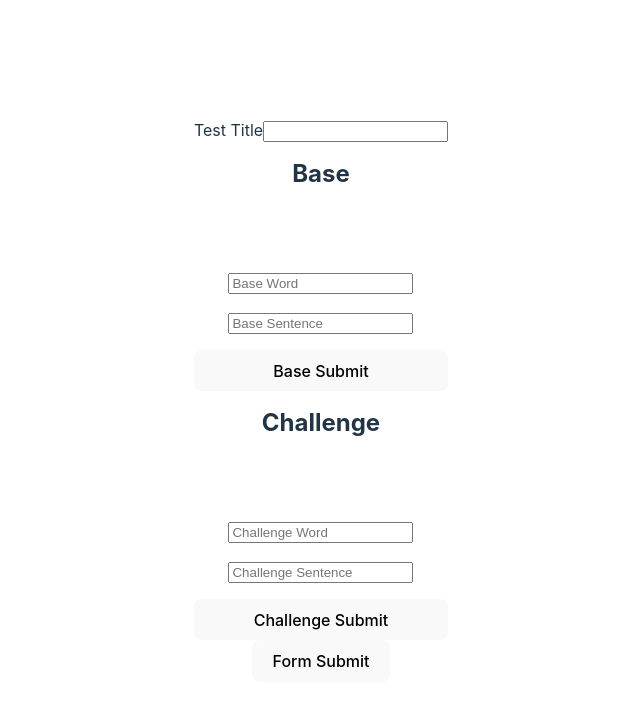
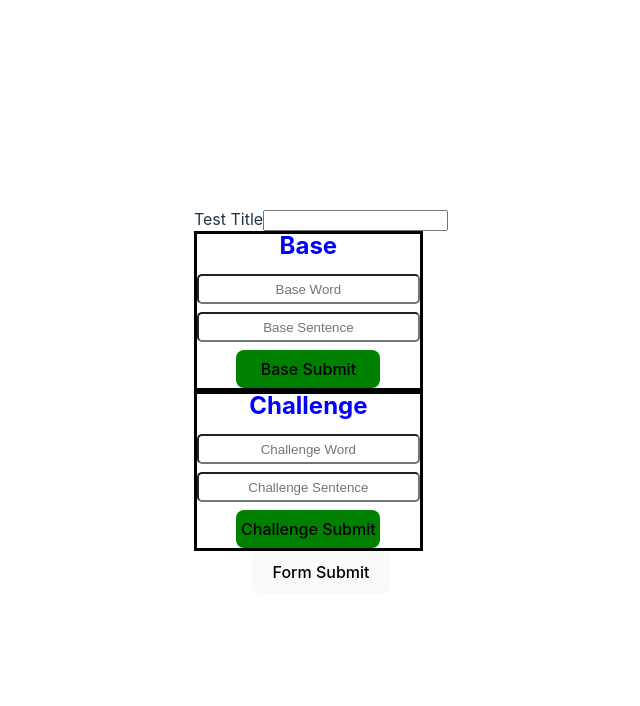
Before and after one commit to InstincDev/spellwell-frontend, a React (Vite) app: page /test in a window 1280 px wide. Shown: the top 706 px of the page, without its empty margins (319-959 px from the left). Built offline with nearby package versions, Linux system fonts and the light colour scheme.

Commit message:
added sass styling for components

```diff
--- a/src/components/molecules/WordList/WordList.jsx
+++ b/src/components/molecules/WordList/WordList.jsx
@@ -1,14 +1,16 @@
+import {word_list, delete_word} from "./WordList.module.sass"
+
 export function WordList({ wordList, deleteWord }) {
     function handleOnClick(index) {
         deleteWord(index);
     }
     return (
-        <ul>
+        <ul className={word_list}>
             {wordList.map(({ word, sentence }, i) => (
                 <li key={`wordList-${i}`}>
-                    <p>word:{word}</p>
-                    <p>sentence:{sentence}</p>
-                    <button type="button" onClick={() => handleOnClick(i)}>
+                    <p>Word: {word}</p>
+                    <p>Sentence: {sentence}</p>
+                    <button  className={delete_word} type="button" onClick={() => handleOnClick(i)}>
                         Delete
                     </button>
                 </li>
--- /dev/null
+++ b/src/components/molecules/WordList/WordList.module.sass
@@ -0,0 +1,26 @@
+.word_list
+    width: 100%
+    display: flex
+    flex-direction: column
+    place-items: center
+    gap: 1rem
+    color: black
+    list-style-type: none
+
+    li
+        max-width: 100%
+        min-width: calc(100% - 0.4rem)
+        padding: 0.3rem
+        background-color: #03989e33
+        border: thin solid black
+        border-radius: 10px
+        display: inherit
+        flex-direction: inherit
+        place-items: center
+        gap: 0.3rem
+        word-wrap: anywhere
+
+.delete_word
+    width: 3.5rem
+    padding: 0.5rem 0
+    background-color: rgba(190, 0,0,0.65)
--- a/src/components/organisms/CreateTestForm/CreateTestForm.jsx
+++ b/src/components/organisms/CreateTestForm/CreateTestForm.jsx
@@ -6,6 +6,7 @@ import { postTest } from "../../../utils/serverRequest";
     TODO:
          - Validate :)
             - Title string length
+         - SASS
 */
 
 const BASE_WORD_LENGTH = 2;
--- a/src/components/organisms/WordInput/WordInput.jsx
+++ b/src/components/organisms/WordInput/WordInput.jsx
@@ -1,6 +1,7 @@
 import { useState } from "react";
 import { InputToolTip } from "../../atoms";
 import { WordList } from "../../molecules";
+import {word_input, word_submit_button} from "./WordInput.module.sass"
 
 /*
     TODO:
@@ -101,13 +102,14 @@ export function WordInput({
     };
 
     return (
-        <div style={{ display: "flex", flexDirection: "column", gap: "1rem" }}>
+        <div className={word_input}>
              <h2>{title}</h2>
              {formWordError && (
                 <InputToolTip message={formWordError} />
             )}
             <WordList wordList={wordList} deleteWord={deleteWord} />
             <label htmlFor="word">
+
                 {wordInputError && (
                     <InputToolTip message={wordInputError} />
                 )}
@@ -133,7 +135,7 @@ export function WordInput({
                     onChange={handleSentenceOnChange}
                 />
             </label>
-            <button type="button" onClick={handleWordOnSubmit}>
+            <button className={word_submit_button} type="button" onClick={handleWordOnSubmit}>
             {`${title} Submit`}
             </button>
         </div>
--- /dev/null
+++ b/src/components/organisms/WordInput/WordInput.module.sass
@@ -0,0 +1,31 @@
+.word_input
+    border: solid black
+    width: 223px
+    display: flex
+    flex-direction: column
+    place-items: center
+    gap: 0.5rem
+    color: blue
+
+    label
+        display: flex
+        flex-direction: column
+        width: 100%
+        gap: 1rem
+        color: red
+
+        input
+            height: 1.5rem
+            text-align: center
+            border-radius: 5px
+
+.word_submit_button
+    width: 9rem
+    padding: 0.5rem 0
+    background-color: green
+
+.word_submit_button:hover
+    background-color: yellow
+
+.word_submit_button:active
+    background-color: red
--- a/src/index.css
+++ b/src/index.css
@@ -22,6 +22,11 @@ a {
 }
 a:hover {
   color: #535bf2;
+}
+
+h1,h2,h3,h4,h5,h6,p,span,ul,li{
+  margin: 0;
+  padding: 0;
 }
 
 body {
```
